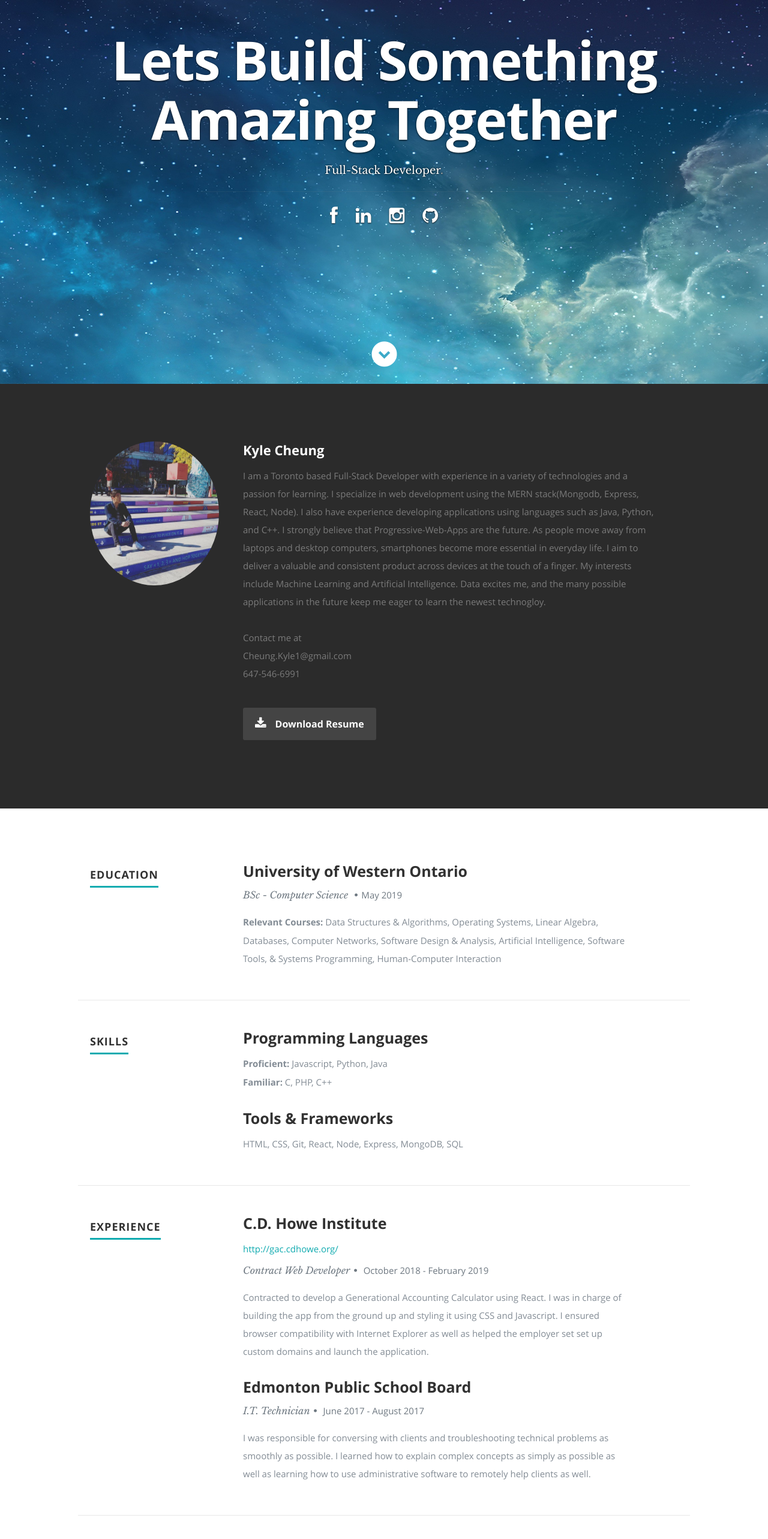
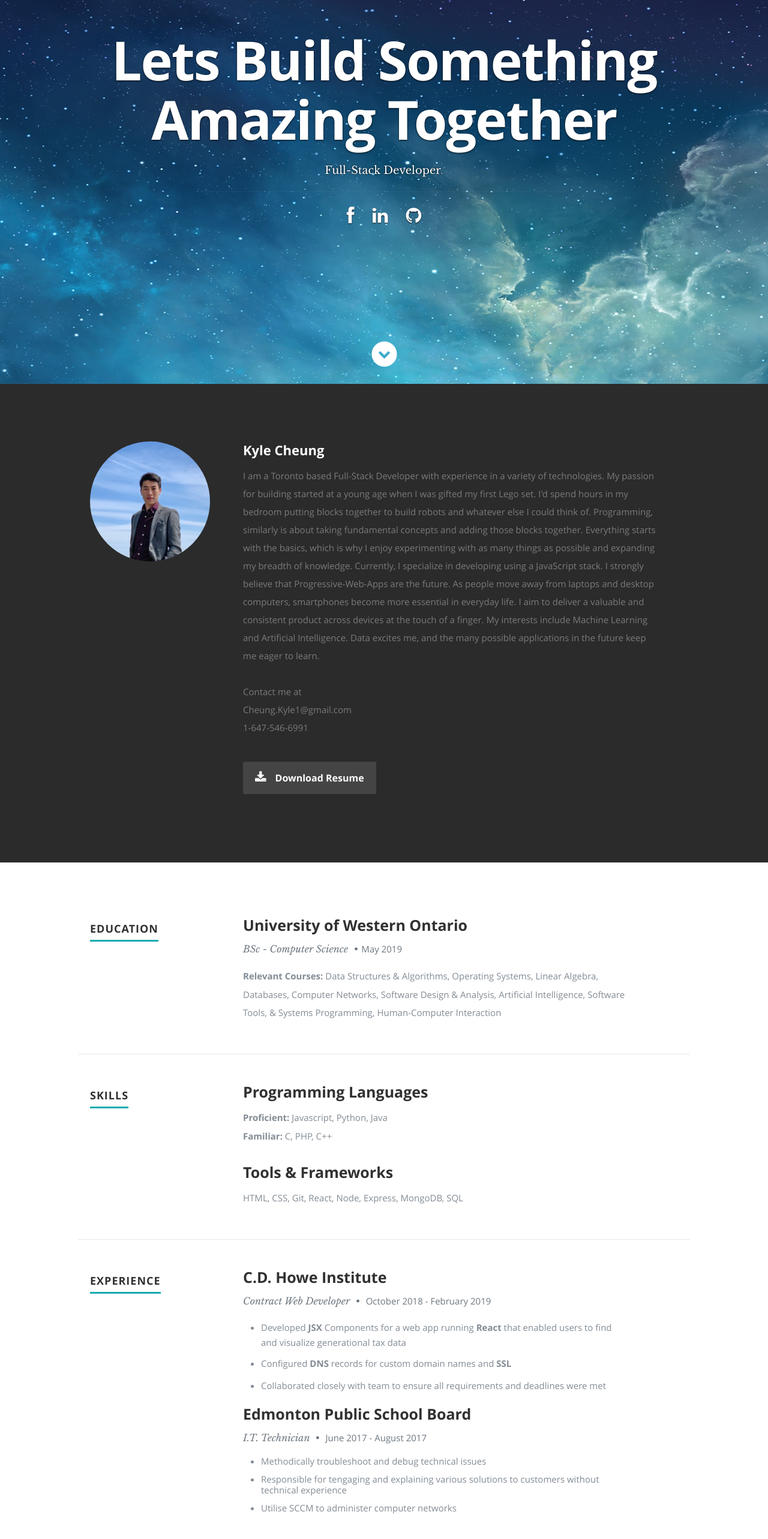
Before and after one commit to k4iru/personal-site, a React (Create React App) app: page / in a window 1280 px wide. Shown: the part 160-2726 px from the top of the page at 60% size. Built offline with nearby package versions, Linux system fonts and the light colour scheme; the HTML template or start-up script is replaced by a standard one.

Commit message:
updated resume

```diff
--- a/public/css/layout.css
+++ b/public/css/layout.css
@@ -207,9 +207,9 @@ ul#nav li.current a { color: #F06000; }
 }
 #about .profile-pic {
    position: relative;
-   width: 240px;
-   height: 240px;
-   border-radius: 100%;
+   width: 200px;
+   height: 200px;
+   border-radius: 50%;
 }
 #about .contact-details { width: 41.66667%; }
 #about .download {
--- a/public/resumeData.json
+++ b/public/resumeData.json
@@ -4,10 +4,10 @@
     "occupation":"Full-Stack Developer",
     "description":"In the business of turning ideas into realities",
     "image":"profilepic.jpg",
-    "bio":"I am a Toronto based Full-Stack Developer with experience in a variety of technologies and a passion for learning. I specialize in web development using the MERN stack(Mongodb, Express, React, Node). I also have experience developing applications using languages such as Java, Python, and C++. I strongly believe that Progressive-Web-Apps are the future. As people move away from laptops and desktop computers, smartphones become more essential in everyday life. I aim to deliver a valuable and consistent product across devices at the touch of a finger. My interests include Machine Learning and Artificial Intelligence. Data excites me, and the many possible applications in the future keep me eager to learn the newest technogloy.",
+    "bio":"I am a Toronto based Full-Stack Developer with experience in a variety of technologies. My passion for building started at a young age when I was gifted my first Lego set. I'd spend hours in my bedroom putting blocks together to build robots and whatever else I could think of. Programming, similarly is about taking fundamental concepts and adding those blocks together. Everything starts with the basics, which is why I enjoy experimenting with as many things as possible and expanding my breadth of knowledge. Currently, I specialize in developing using a JavaScript stack. I strongly believe that Progressive-Web-Apps are the future. As people move away from laptops and desktop computers, smartphones become more essential in everyday life. I aim to deliver a valuable and consistent product across devices at the touch of a finger. My interests include Machine Learning and Artificial Intelligence. Data excites me, and the many possible applications in the future keep me eager to learn.",
     "contactmessage":"Here is where you should write your message to readers to have them get in contact with you.",
     "email": "Cheung.Kyle1@gmail.com",
-    "phone": "647-546-6991",
+    "phone": "1-647-546-6991",
     "address":{
       "street":"(Your Street)",
       "city":"Toronto",
@@ -15,7 +15,7 @@
       "zip": "(Your Zip/Postal Code)"
     },
     "website": "http://www.kylecheung.ca",
-    "resumedownload":"https://drive.google.com/file/d/1VEO2B6uKaDPu0xyHPULPbmJY6FNetPs9/view?usp=sharing",
+    "resumedownload":"https://drive.google.com/file/d/1nvoQoAiWYMlebYFq3AE8zm20y6Z9nXx-/view?usp=sharing",
     "social":[
       {
         "name":"facebook",
@@ -26,11 +26,6 @@
         "name":"linkedin",
         "url":"https://www.linkedin.com/in/k4iru/",
         "className":"fa fa-linkedin"
-      },
-      {
-        "name":"instagram",
-        "url":"http://instagram.com/k4iru",
-        "className":"fa fa-instagram"
       },
       {
         "name":"github",
@@ -54,8 +49,8 @@
         "company":"C.D. Howe Institute",
         "title":"Contract Web Developer",
         "years":"October 2018 - February 2019",
-        "url":"http://gac.cdhowe.org/",
-        "description":"Contracted to develop a Generational Accounting Calculator using React. I was in charge of building the app from the ground up and styling it using CSS and Javascript. I ensured browser compatibility with Internet Explorer as well as helped the employer set set up custom domains and launch the application."
+        "url":"",
+        "description":"Contracted <strong>to</strong> develop a Generational Accounting Calculator using React. I was in charge of building the app from the ground up and styling it using CSS and Javascript. I ensured browser compatibility with Internet Explorer as well as helped the employer set set up custom domains and launch the application."
       },
       {
         "company":"Edmonton Public School Board",
--- a/src/Components/Resume.js
+++ b/src/Components/Resume.js
@@ -61,7 +61,24 @@ class Resume extends Component {
                     </div>
 
                     <div className="nine columns main-col">
-                        {work}
+                        <div><h3>C.D. Howe Institute</h3>
+                            <a href=''></a>
+                            <p className="info">Contract Web Developer <span>&bull;</span> <em className="date">October 2018 - February 2019</em></p>
+                            <ul className="disc">
+                                <li>Developed <strong>JSX</strong> Components for a web app running <strong>React</strong> that enabled users to find and visualize generational tax data</li>
+                                <li>Configured <strong>DNS</strong> records for custom domain names and <strong>SSL</strong></li>
+                                <li>Collaborated closely with team to ensure all requirements and deadlines were met</li>
+                            </ul>
+                        </div>
+                        <div><h3>Edmonton Public School Board</h3>
+                            <a href=''></a>
+                            <p className="info">I.T. Technician <span>&bull;</span> <em className="date">June 2017 - August 2017</em></p>
+                            <ul className="disc">
+                                <li>Methodically troubleshoot and debug technical issues</li>
+                                <li>Responsible for tengaging and explaining various solutions to customers without technical experience</li>
+                                <li>Utilise SCCM to administer computer networks</li>
+                            </ul>
+                        </div>
                     </div>
                 </div>
             </section>
```
Also changed, not shown: public/images/profilepic.jpg, 1 other file (tests, documents, lock files or other folders).
